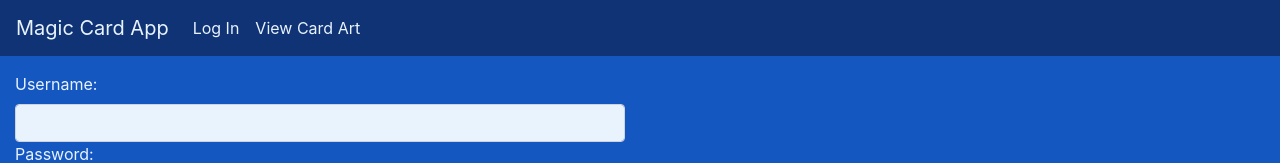
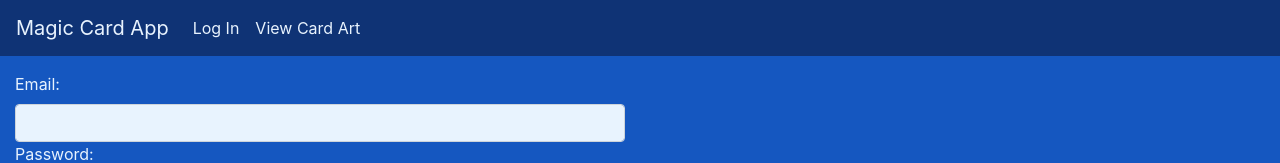
Before and after one commit to matt-grimsley/magic-card-app, an Angular app: page /auth in a window 1280 px wide. Shown: the top 163 px of the page. Built offline with nearby package versions, Linux system fonts and the light colour scheme.

Commit message:
fixed login, some style

```diff
--- a/src/app/auth/auth.component.html
+++ b/src/app/auth/auth.component.html
@@ -2,11 +2,11 @@
     <div class="col-xs-12 col-md-6 col-md-offset-3">
         <form [formGroup]="form" (ngSubmit)="onSubmit()">
             <div class="form-group">
-                <label for="username">Username:</label>
+                <label for="email">Email:</label>
                 <input
-                    type="text"
-                    id="username"
-                    formControlName="username"
+                    type="email"
+                    id="email"
+                    formControlName="email"
                     class="form-control"
                 />
                 <label for="password">Password:</label>
--- a/src/app/auth/auth.component.ts
+++ b/src/app/auth/auth.component.ts
@@ -21,7 +21,7 @@ export class AuthComponent implements OnInit {
 
     ngOnInit(): void {
         this.form = new FormGroup({
-            username: new FormControl(null, []),
+            email: new FormControl(null, []),
             password: new FormControl(null, [])
         });
     }
@@ -30,7 +30,6 @@ export class AuthComponent implements OnInit {
         if (!this.form.valid) {
             return;
         }
-
         const email = this.form.value.email;
         const password = this.form.value.password;
 
--- a/src/app/shared/loading-spinner/loading-spinner.component.css
+++ b/src/app/shared/loading-spinner/loading-spinner.component.css
@@ -10,8 +10,8 @@
   height: 64px;
   margin: 8px;
   border-radius: 50%;
-  border: 6px solid #1b75be;
-  border-color: #1b75be transparent #1b75be transparent;
+  border: 6px solid var(--light-5);
+  border-color: var(--light-3) transparent var(--light-3) transparent;
   animation: lds-dual-ring 1.2s linear infinite;
 }
 @keyframes lds-dual-ring {
@@ -22,3 +22,6 @@
     transform: rotate(360deg);
   }
 }
+.d-block {
+  color: var(--light-3);
+}
```
